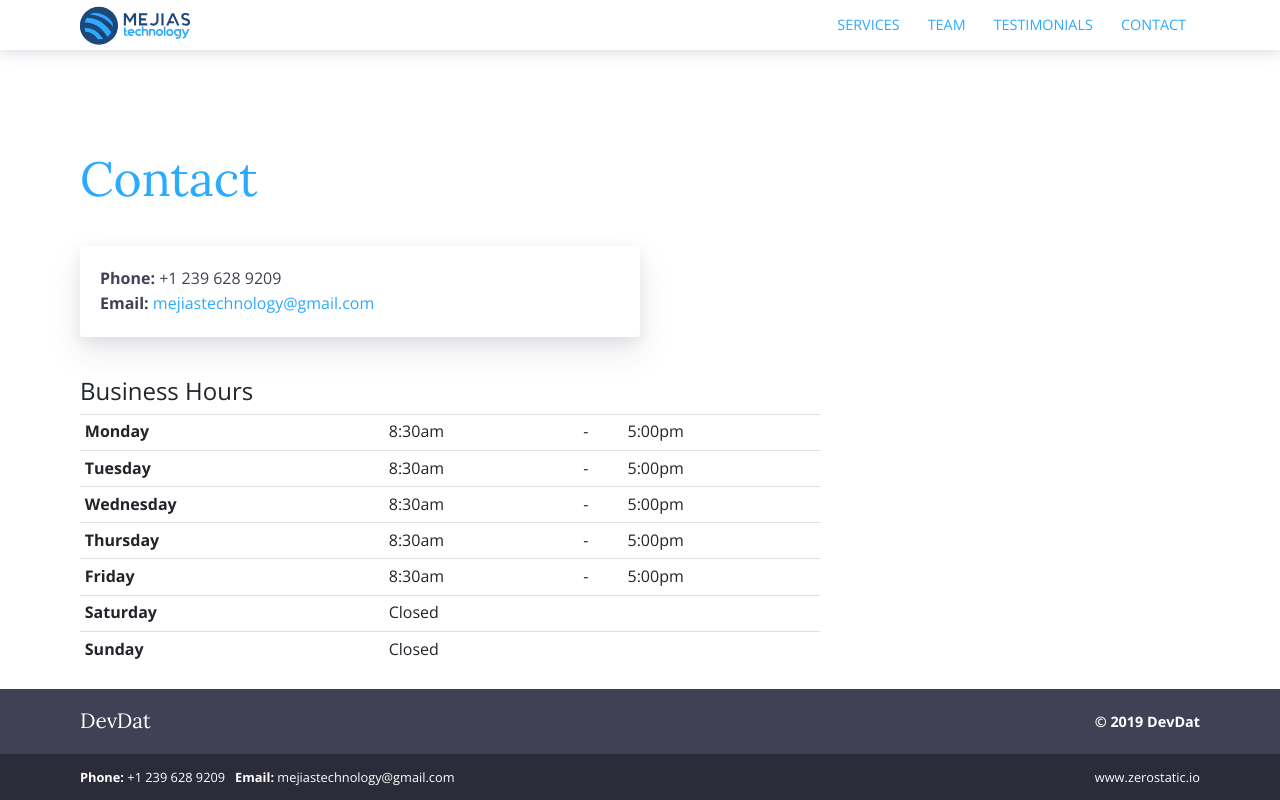
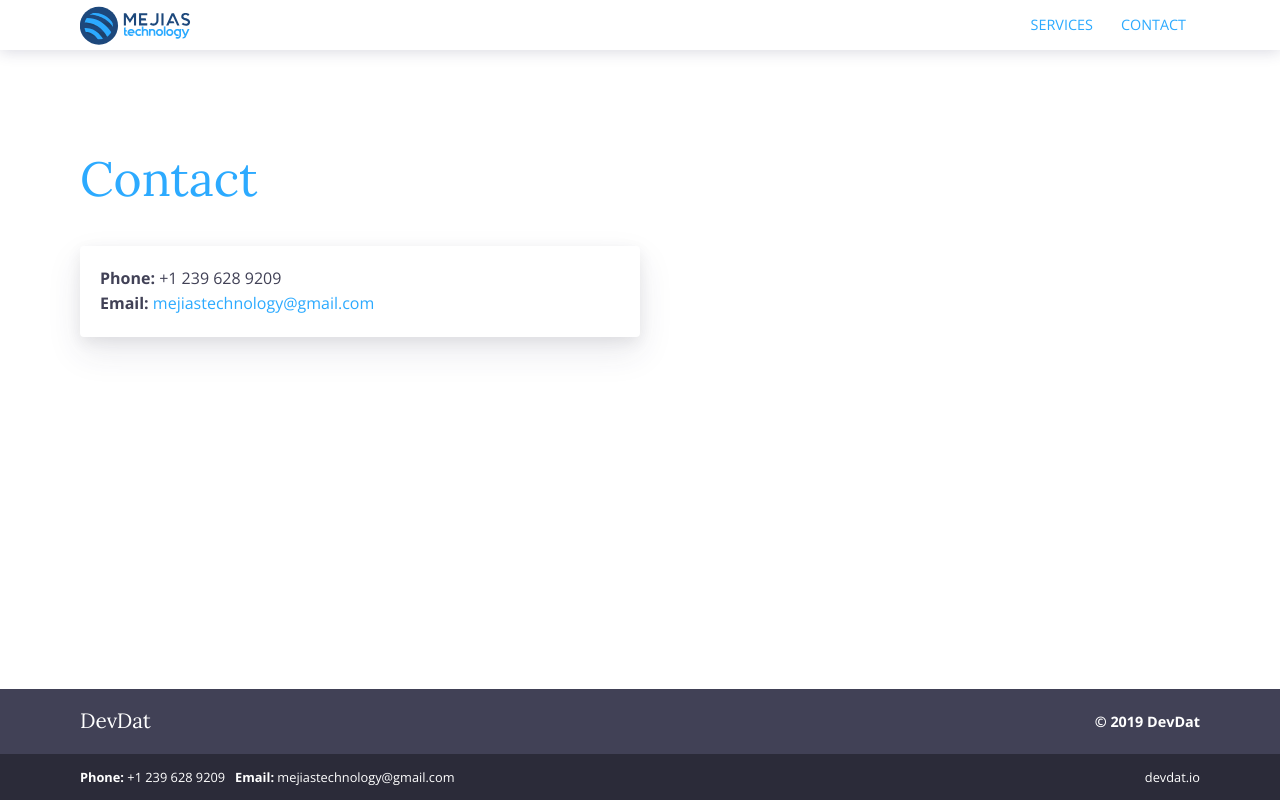
Before and after one commit to eduarmreyes/gatsby-devdat-2018, a Gatsby site: page /contact in a window 1280 px wide. Built offline with nearby package versions, Linux system fonts and the light colour scheme; Gatsby itself is replaced by a stand-in of ours.

Commit message:
features and contact info

```diff
--- a/gatsby-config.js
+++ b/gatsby-config.js
@@ -12,14 +12,6 @@ module.exports = {
       {
         name: 'Services',
         link: '/services',
-      },
-      {
-        name: 'Team',
-        link: '/team',
-      },
-      {
-        name: 'Testimonials',
-        link: '/testimonials',
       },
       {
         name: 'Contact',
--- a/src/components/SubFooter.js
+++ b/src/components/SubFooter.js
@@ -22,7 +22,7 @@ const SubFooter = props => (
             </ul>
             <ul>
               <li>
-                <a href="https://www.zerostatic.io">www.zerostatic.io</a>
+                <a href="https://devdat.io">devdat.io</a>
               </li>
             </ul>
           </div>
--- a/src/pages/contact/index.js
+++ b/src/pages/contact/index.js
@@ -20,55 +20,6 @@ const Contact = props => (
         <div className="col-12">
           <Call button={false} />
         </div>
-        <div className="col-8">
-          <h4 className="mt-4">Business Hours</h4>
-          <table className="table table-sm opening-hours-table">
-            <tbody>
-              <tr>
-                <td className="day font-weight-bold">Monday</td>
-                <td className="opens">8:30am</td>
-                <td>-</td>
-                <td className="closes">5:00pm</td>
-              </tr>
-              <tr>
-                <td className="day font-weight-bold">Tuesday</td>
-                <td className="opens">8:30am</td>
-                <td>-</td>
-                <td className="closes">5:00pm</td>
-              </tr>
-              <tr>
-                <td className="day font-weight-bold">Wednesday</td>
-                <td className="opens">8:30am</td>
-                <td>-</td>
-                <td className="closes">5:00pm</td>
-              </tr>
-              <tr>
-                <td className="day font-weight-bold">Thursday</td>
-                <td className="opens">8:30am</td>
-                <td>-</td>
-                <td className="closes">5:00pm</td>
-              </tr>
-              <tr>
-                <td className="day font-weight-bold">Friday</td>
-                <td className="opens">8:30am</td>
-                <td>-</td>
-                <td className="closes">5:00pm</td>
-              </tr>
-              <tr>
-                <td className="day font-weight-bold">Saturday</td>
-                <td className="opens">Closed</td>
-                <td />
-                <td className="closes" />
-              </tr>
-              <tr>
-                <td className="day font-weight-bold">Sunday</td>
-                <td className="opens">Closed</td>
-                <td />
-                <td className="closes" />
-              </tr>
-            </tbody>
-          </table>
-        </div>
       </div>
     </div>
   </Layout>
```
Also changed, not shown: src/data/features.json (+9 -9 lines).
